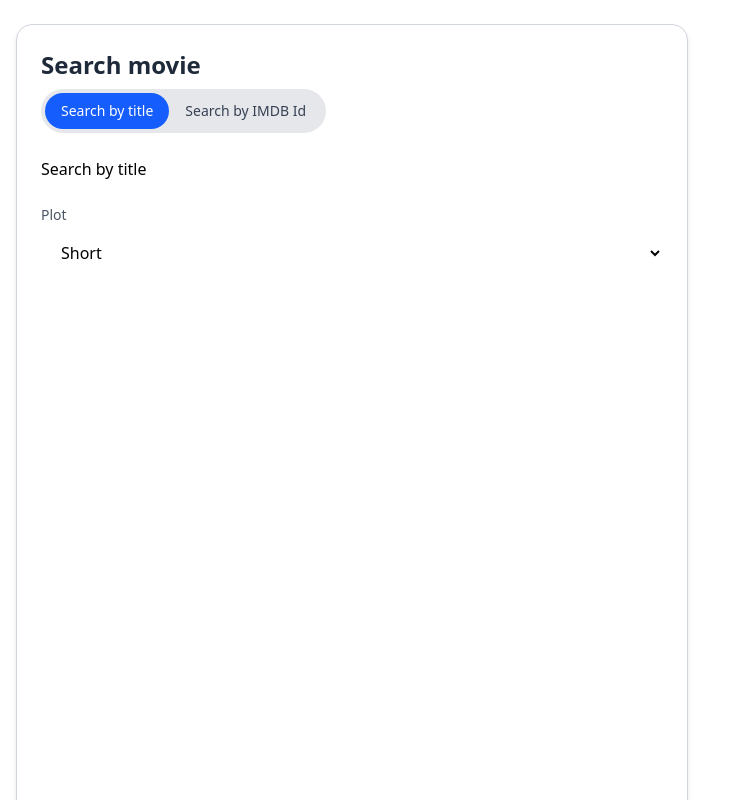
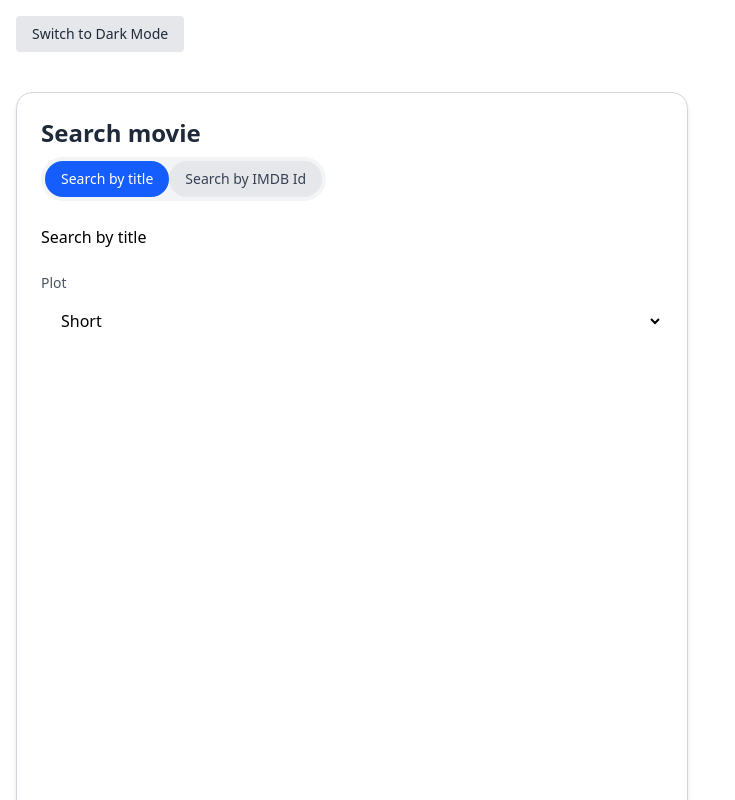
Before and after one commit to spearheadOne/MovieSearch, a React (Vite) app in the folder movie-search/: page / in a window 1280 px wide. Shown: the top 800 px of the page, without its empty margins (0-735 px from the left). Built offline with nearby package versions, Linux system fonts and the light colour scheme.

Commit message:
added mode switch

```diff
--- a/movie-search/package.json
+++ b/movie-search/package.json
@@ -25,7 +25,6 @@
     "@typescript-eslint/eslint-plugin": "^8.31.1",
     "@typescript-eslint/parser": "^8.31.1",
     "@vitejs/plugin-react": "^4.3.4",
-    "autoprefixer": "^10.4.21",
     "eslint": "^9.25.1",
     "eslint-config-prettier": "^10.1.2",
     "eslint-plugin-import": "^2.31.0",
--- a/movie-search/src/App.tsx
+++ b/movie-search/src/App.tsx
@@ -1,10 +1,18 @@
 import './App.css';
 import Search from './search/Search.tsx';
+import Mode from './mode/Mode.tsx';
 
+//TODO modify mode to slider and move to a right place
+//TODO modify css in search for form switch
 function App() {
   return (
     <>
-      <Search />
+      <div className="min-h-screen bg-white text-black dark:bg-black dark:text-white">
+        <div className="p-4">
+          <Mode />
+        </div>
+        <Search />
+      </div>
     </>
   );
 }
--- a/movie-search/src/index.css
+++ b/movie-search/src/index.css
@@ -1 +1,3 @@
 @import 'tailwindcss';
+
+@custom-variant dark (&:where([data-theme=dark], [data-theme=dark] *));
--- /dev/null
+++ b/movie-search/src/mode/Mode.tsx
@@ -0,0 +1,41 @@
+import { useEffect, useState } from 'react';
+
+function Mode() {
+  const [theme, setTheme] = useState('light');
+
+  useEffect(() => {
+    const savedTheme = localStorage.getItem('theme');
+    const systemPrefersDark = window.matchMedia(
+      '(prefers-color-scheme: dark)',
+    ).matches;
+
+    if (savedTheme) {
+      setTheme(savedTheme);
+    } else if (systemPrefersDark) {
+      setTheme('dark');
+    }
+  }, []);
+
+  useEffect(() => {
+    const html = document.documentElement;
+    html.setAttribute('data-theme', theme);
+    localStorage.setItem('theme', theme);
+  }, [theme]);
+
+  const switchMode = () => {
+    setTheme(theme === 'light' ? 'dark' : 'light');
+  };
+
+  return (
+    <>
+      <button
+        onClick={switchMode}
+        className="rounded bg-gray-200 px-4 py-2 text-sm text-gray-800 dark:bg-gray-700 dark:text-white"
+      >
+        Switch to {theme ? 'Dark' : 'Light'} Mode
+      </button>
+    </>
+  );
+}
+
+export default Mode;
--- a/movie-search/src/search/Search.tsx
+++ b/movie-search/src/search/Search.tsx
@@ -1,4 +1,3 @@
-import './Search.css';
 import { useState } from 'react';
 import SearchByTitle from './SearchByTitle.tsx';
 import SearchByImdb from './SearchByImdb.tsx';
@@ -9,18 +8,18 @@ function Search() {
   return (
     <>
       <div className="mt-6 ml-4 max-w-2xl">
-        <div className="min-h-[900px] space-y-6 rounded-2xl border border-gray-300 bg-white p-6 shadow-md">
-          <h1 className="mb-2 text-2xl font-bold text-gray-800">
+        <div className="min-h-[900px] space-y-6 rounded-2xl border border-gray-300 bg-white p-6 shadow-md dark:border-gray-600 dark:bg-gray-900">
+          <h1 className="mb-2 text-2xl font-bold text-gray-800 dark:text-white">
             Search movie
           </h1>
           <div className="flex justify-start">
-            <div className="inline-flex items-center rounded-full bg-gray-200 p-1">
+            <div className="inline-flex items-center rounded-full bg-gray-100 p-1 dark:bg-gray-700">
               <button
                 onClick={() => setMode('title')}
                 className={`rounded-full px-4 py-2 text-sm font-medium transition ${
                   mode === 'title'
-                    ? 'bg-blue-600 text-white'
-                    : 'bg-gray-200 text-gray-700'
+                    ? 'bg-blue-600 text-white dark:bg-blue-500'
+                    : 'bg-gray-200 text-gray-700 dark:bg-gray-600 dark:text-white'
                 }`}
               >
                 Search by title
@@ -29,8 +28,8 @@ function Search() {
                 onClick={() => setMode('imdb')}
                 className={`rounded-full px-4 py-2 text-sm font-medium transition ${
                   mode === 'imdb'
-                    ? 'bg-blue-600 text-white'
-                    : 'bg-gray-200 text-gray-700'
+                    ? 'bg-blue-600 text-white dark:bg-blue-500'
+                    : 'bg-gray-200 text-gray-700 dark:bg-gray-600 dark:text-white'
                 }`}
               >
                 Search by IMDB Id
--- a/movie-search/src/search/SearchByImdb.tsx
+++ b/movie-search/src/search/SearchByImdb.tsx
@@ -1,4 +1,3 @@
-import './SearchByImdb.css';
 import Plot from './Plot.tsx';
 
 function SearchByImdb() {
--- a/movie-search/src/search/SearchByTitle.tsx
+++ b/movie-search/src/search/SearchByTitle.tsx
@@ -1,4 +1,3 @@
-import './SearchByTitle.css';
 import Plot from './Plot.tsx';
 
 function SearchByTitle() {
--- a/movie-search/vite.config.ts
+++ b/movie-search/vite.config.ts
@@ -2,7 +2,6 @@ import { defineConfig } from 'vite';
 import react from '@vitejs/plugin-react';
 import tailwindcss from '@tailwindcss/vite';
 
-// https://vite.dev/config/
 export default defineConfig({
   plugins: [react(), tailwindcss()],
 });
```
Also changed, not shown: movie-search/src/search/Search.css (deleted), movie-search/src/search/SearchByImdb.css (deleted), movie-search/src/search/SearchByTitle.css (deleted), 1 other file (tests, documents, lock files or other folders).
